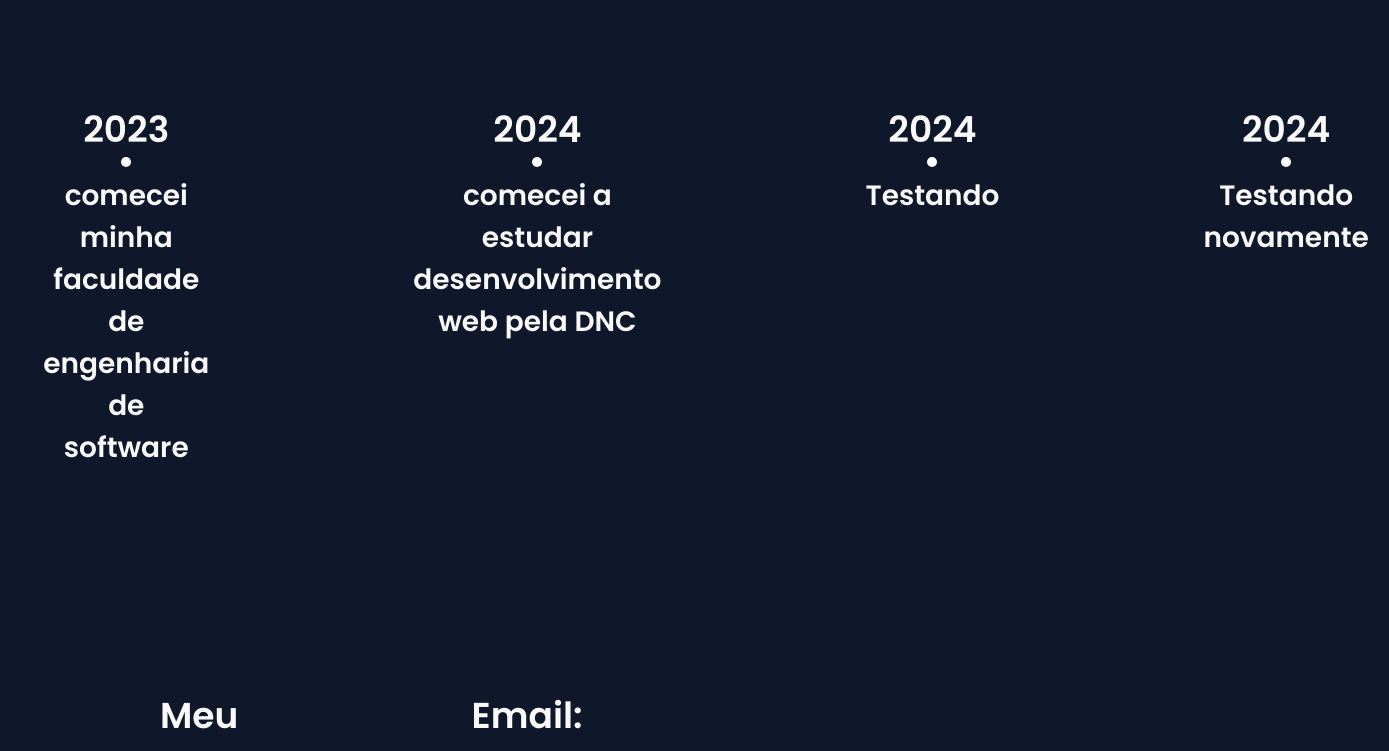
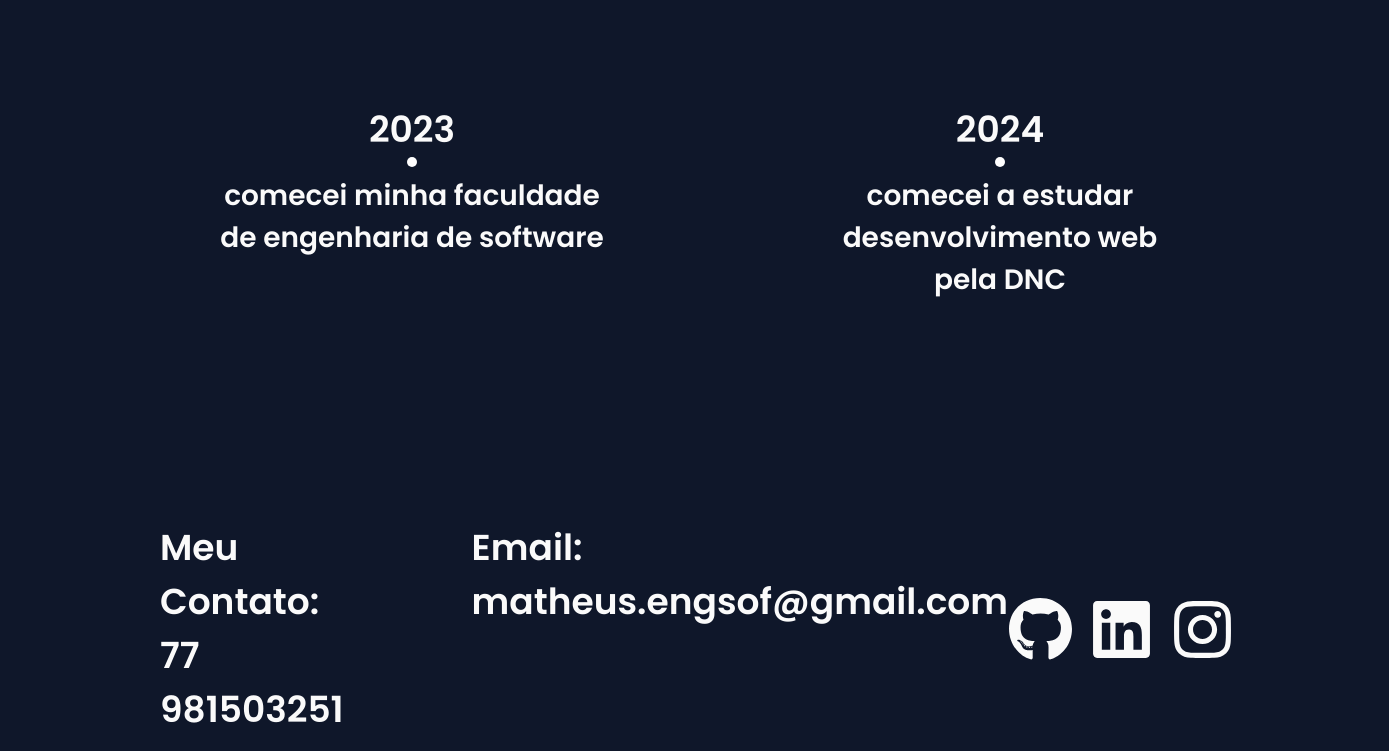
Before and after one commit to MatheusEngSoft/Portifolio-React, a React (Vite) app: page / in a window 1280 px wide. Shown: the part 4941-5692 px from the top of the page, 1389 px wide, since content can reach past the window. Built offline with nearby package versions, Linux system fonts and the light colour scheme.

Commit message:
removendo os dados de teste

```diff
--- a/src/assets/aboutme.tsx
+++ b/src/assets/aboutme.tsx
@@ -3,8 +3,6 @@ import TimeLine from "./components/timeline"
 const events = [
   { data: '2023', description: 'comecei minha faculdade de engenharia de software'},
   { data: '2024', description: 'comecei a estudar desenvolvimento web pela DNC'},
-  { data:'2024', description: 'Testando'},
-  {data:'2024', description: 'Testando novamente'}
 ]
 
 export default function AboutMe(){
```
